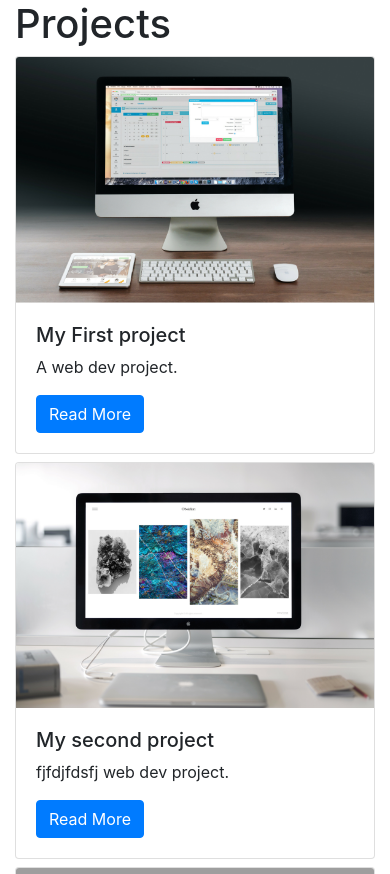
After one commit to jeremyfix/django-trash, a Django app: page /projects/ in a window 390 px wide. The commit adds this page. Shown: the top 874 px of the page. Run offline with Django 4.2, Linux system fonts and the light colour scheme; data comes from the database, SQL or seed files in the repository; some libraries are stand-ins or nearby versions; grey boxes are pictures that could not be loaded.

Commit message:
project list all projects

```diff
--- a/RealPython/rp-portfolio/personal_portfolio/templates/base.html
+++ b/RealPython/rp-portfolio/personal_portfolio/templates/base.html
@@ -1,7 +1,9 @@
 <link rel="stylesheet" href="https://stackpath.bootstrapcdn.com/bootstrap/4.1.3/css/bootstrap.min.css"
                        integrity="sha384-MCw98/SFnGE8fJT3GXwEOngsV7Zt27NXFoaoApmYm81iuXoPkFOJwJ8ERdknLPMO" crossorigin="anonymous">
 
+<div class="container">
 {% block page_content %}{% endblock %}
+</div>
 
 <script src="https://stackpath.bootstrapcdn.com/bootstrap/4.1.3/js/bootstrap.min.js"
         integrity="sha384-ChfqqxuZUCnJSK3+MXmPNIyE6ZbWh2IMqE241rYiqJxyMiZ6OW/JmZQ5stwEULTy"
--- a/RealPython/rp-portfolio/personal_portfolio/urls.py
+++ b/RealPython/rp-portfolio/personal_portfolio/urls.py
@@ -19,4 +19,5 @@ from django.urls import path, include
 
 urlpatterns = [
     path("admin/", admin.site.urls),
+    path("projects/", include("projects.urls")),
 ]
--- /dev/null
+++ b/RealPython/rp-portfolio/projects/templates/project_index.html
@@ -0,0 +1,20 @@
+{% extends "base.html" %}
+{% load static %}
+{% block page_content %}
+<H1>Projects</H1>
+<div class="row">
+    {% for project in projects %}
+    <div class="col-md-4">
+        <div class="card mb-2">
+            <img class="card-img-top" src="{% static project.image %}">
+            <div class="card-body">
+                <h5>{{ project.title }}</h5>
+                <p class="card-text">{{ project.description }}</p>
+                <a href="{% url 'project_detail' project.pk %}" class="btn btn-primary">Read More</a>
+            </div>
+        </div>
+    </div>
+    {% endfor %}
+
+</div>
+{% endblock %}
--- /dev/null
+++ b/RealPython/rp-portfolio/projects/urls.py
@@ -0,0 +1,7 @@
+from django.urls import path
+from . import views
+
+urlpatterns = [
+    path("", views.project_index, name="project_index"),
+    path("<int:pk>/", views.project_detail, name="project_detail"),
+]
--- a/RealPython/rp-portfolio/projects/views.py
+++ b/RealPython/rp-portfolio/projects/views.py
@@ -1,3 +1,17 @@
 from django.shortcuts import render
+from projects.models import Project
 
 # Create your views here.
+def project_index(request):
+    projects = Project.objects.all()
+    context = {"projects": projects}
+    return render(request, "project_index.html", context)
+
+
+def project_detail(request, pk):
+    """
+    pk: primary key
+    """
+    project = Project.objects.get(pk=pk)
+    context = {"project": project}
+    return render(request, "project_detail.html", context)
```
Also changed, not shown: RealPython/rp-portfolio/projects/static/img/project1.png (added), RealPython/rp-portfolio/projects/static/img/project2.png (added), 1 other file.
